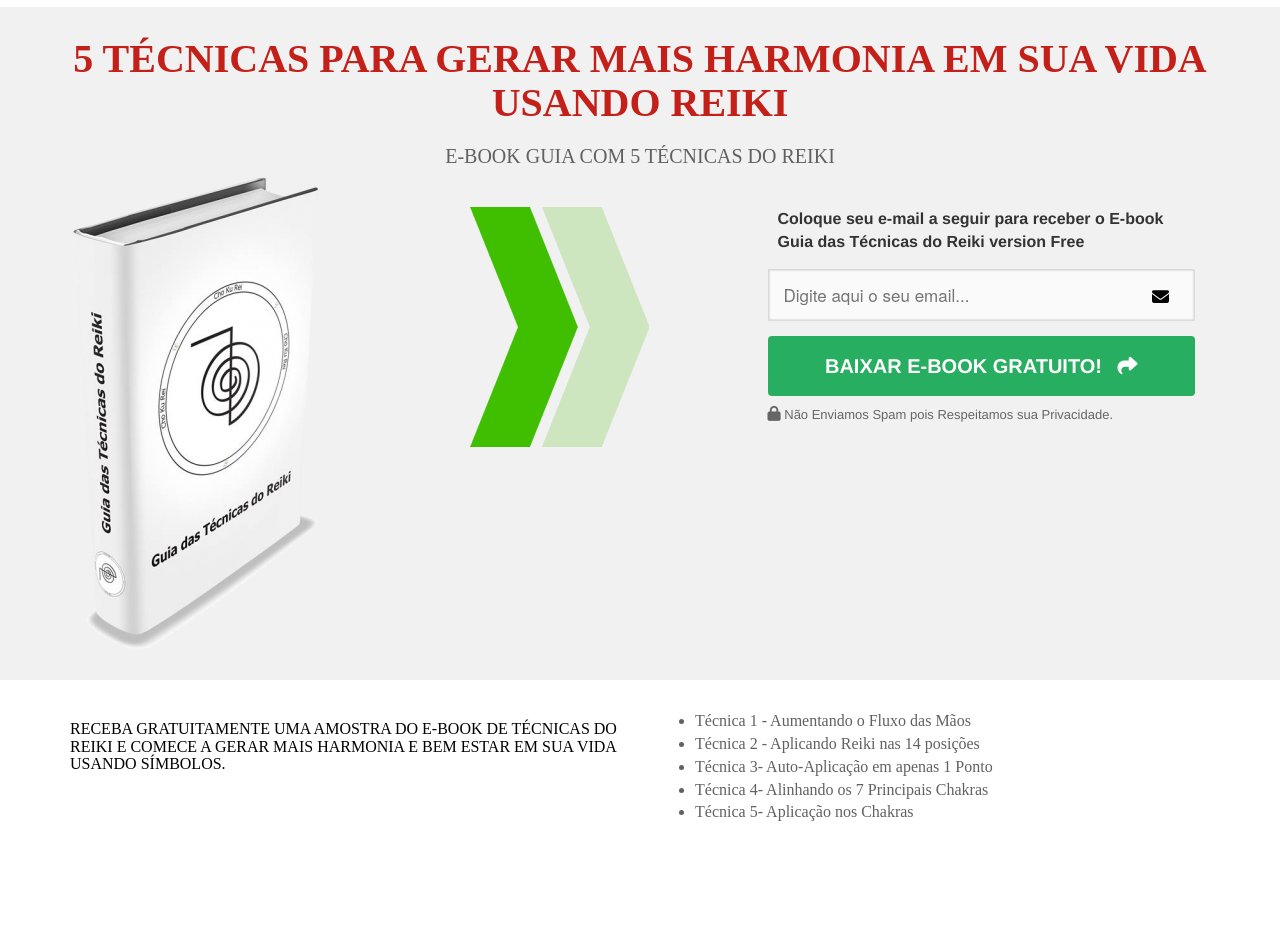
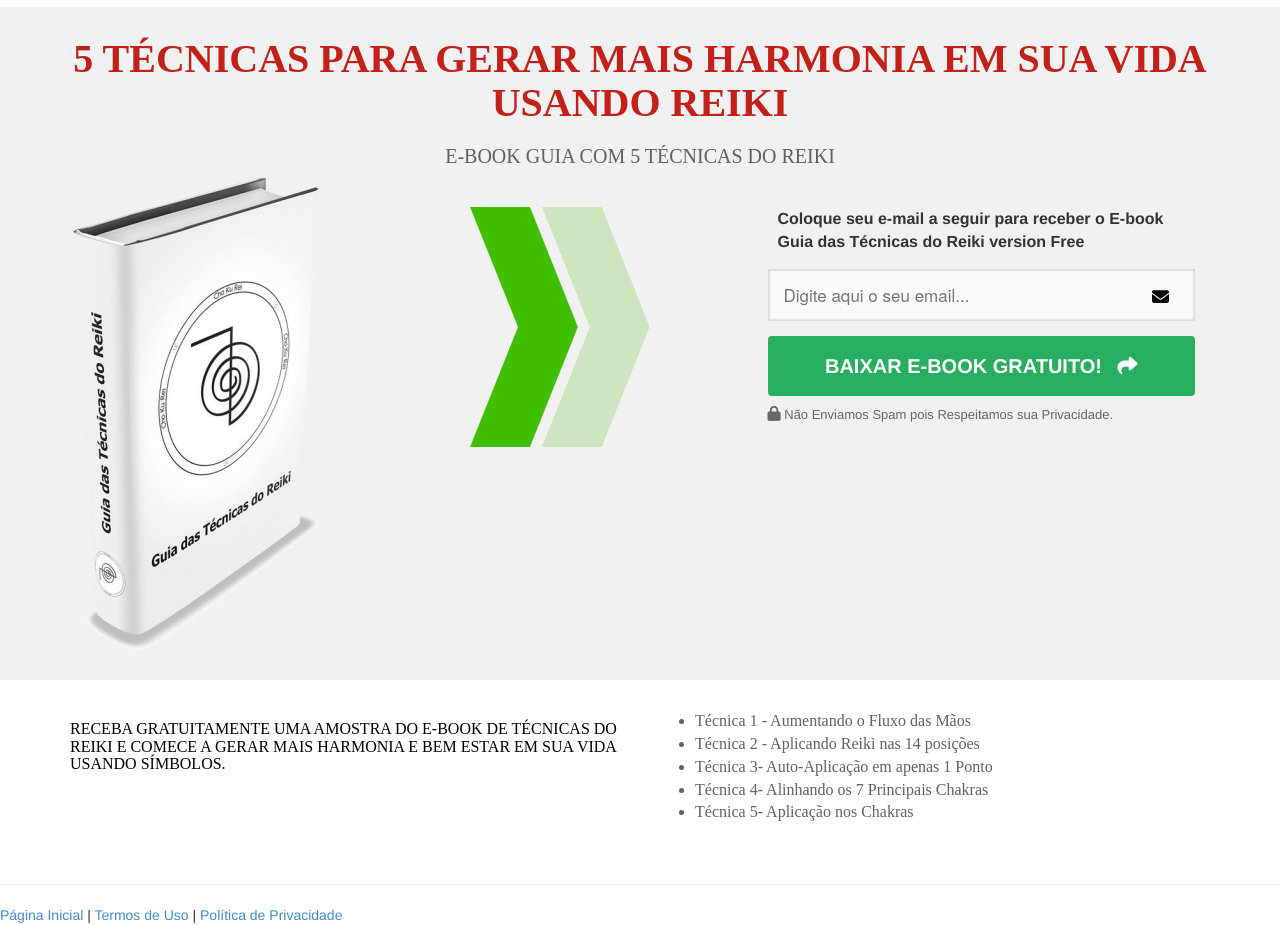
Before and after one commit to imperiodicas/imperiodicas.github.io, a plain HTML site: page index.htm in a window 1280 px wide. Shown: the part 94-1019 px from the top of the page. Before the commit the page ends 958 px from the top, so only its background shows below. Drawn offline with Linux system fonts and the light colour scheme; a web font is replaced by a local one.

Commit message:
Update index.htm

```diff
--- a/index.htm
+++ b/index.htm
@@ -136,6 +136,9 @@
             </div>
         </div>
 
+        <hr>
+        <a href="https://imperiodicas.github.io">Página Inicial</a> | <a href="https://imperiodicas.github.io/termos-de-uso.htm">Termos de Uso</a> | <a href="">Política de Privacidade</a>
+
 
         <!-- Include all compiled plugins (below), or include individual files as needed -->
         <script src="https://raw.githubusercontent.com/imperiodicas/imperiodicas.github.io/master/bootstrap.min.js"></script>
```
